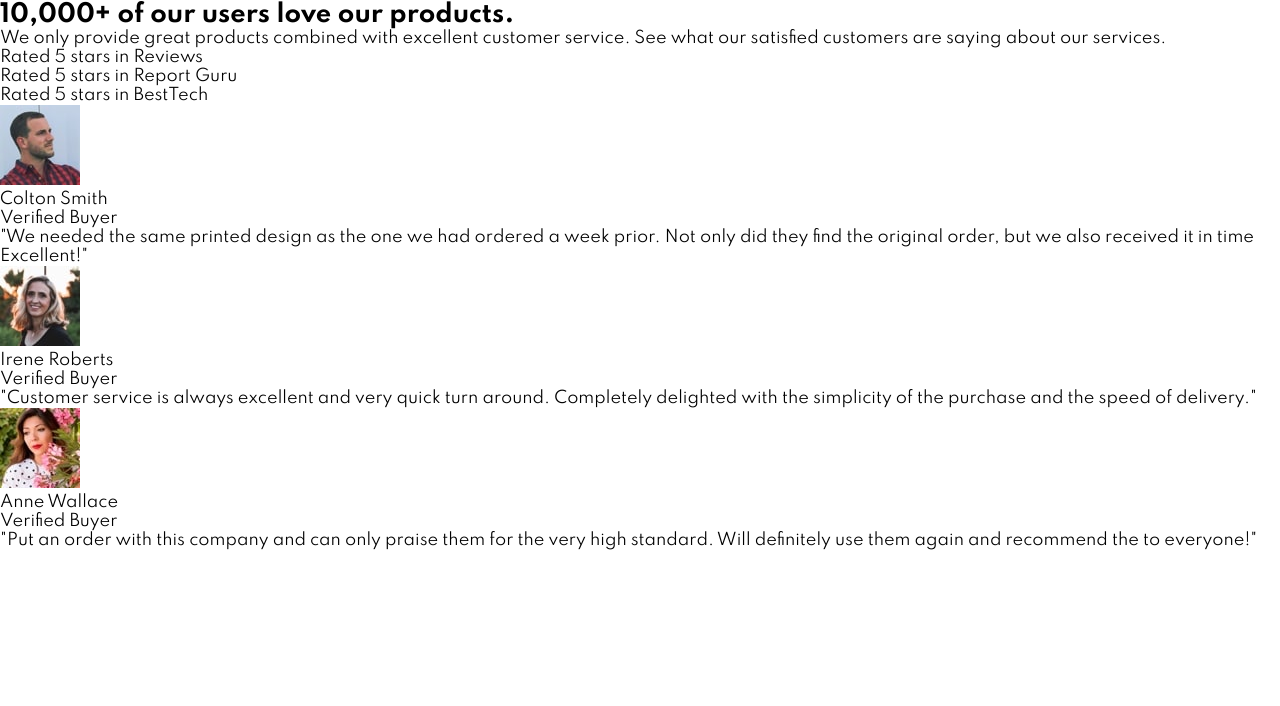
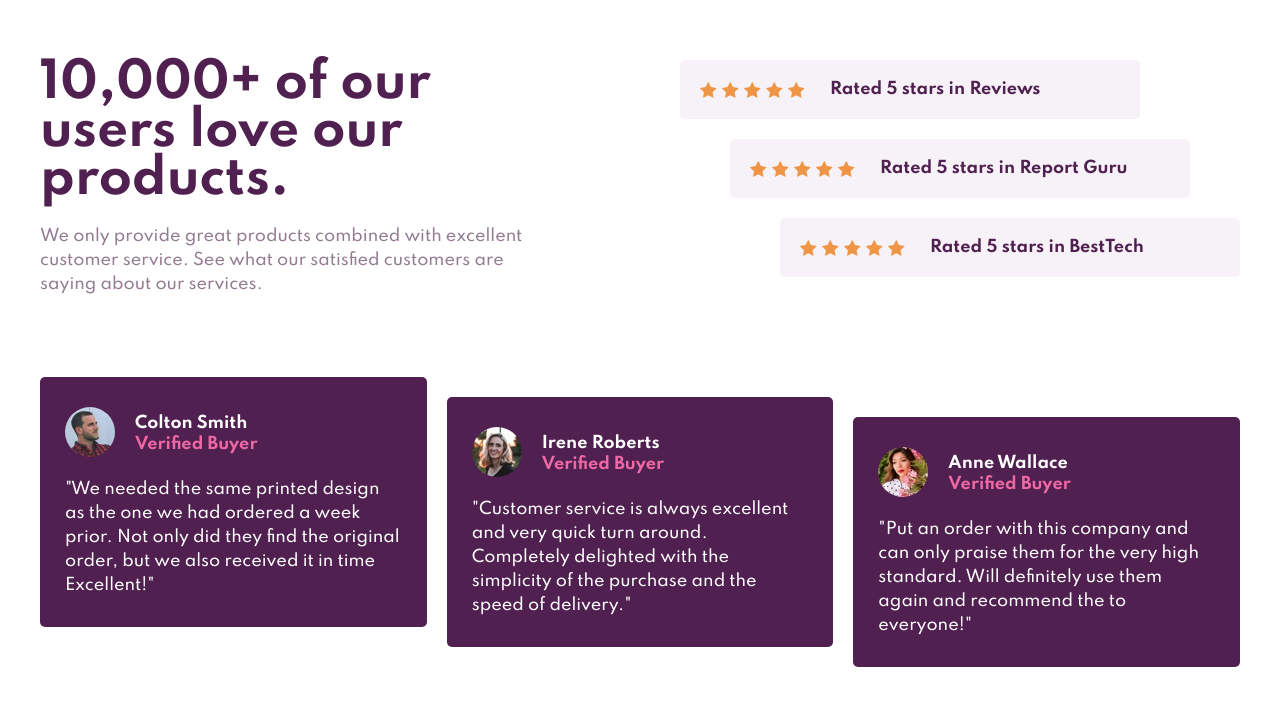
Before and after one commit to Esther-Cardoso/Social-Section, a plain HTML site: page index.html in a window 1280 px wide. Drawn offline with Linux system fonts and the light colour scheme.

Commit message:
Adicionei o css

```diff
--- a/index.html
+++ b/index.html
@@ -26,42 +26,59 @@
 
     <section class="stars">
       <div class="star-item">
+        <img src="./images/icon-star.svg" alt="">
+        <img src="./images/icon-star.svg" alt="">
+        <img src="./images/icon-star.svg" alt="">
+        <img src="./images/icon-star.svg" alt="">
+        <img src="./images/icon-star.svg" alt="">
         <p>Rated 5 stars in Reviews</p>
       </div>
       <div class="star-item">
+        <img src="./images/icon-star.svg" alt="">
+        <img src="./images/icon-star.svg" alt="">
+        <img src="./images/icon-star.svg" alt="">
+        <img src="./images/icon-star.svg" alt="">
+        <img src="./images/icon-star.svg" alt="">
         <p>Rated 5 stars in Report Guru</p>
       </div>
       <div class="star-item">
+        <img src="./images/icon-star.svg" alt="">
+        <img src="./images/icon-star.svg" alt="">
+        <img src="./images/icon-star.svg" alt="">
+        <img src="./images/icon-star.svg" alt="">
+        <img src="./images/icon-star.svg" alt="">
         <p>Rated 5 stars in BestTech</p>
       </div>
     </section>
 
-    <section class="opinions">
+    <section class="opinions col-2">
       <div class="opinions-item">
         <img src="./images/image-colton.jpg" alt="Colton Smith">
+        <div class="content">
           <p>Colton Smith</p>
           <span>Verified Buyer</span>
+        </div>
 
-        <p>"We needed the same printed design as the one we had ordered a week prior. Not only did they find the original order, but we also received it in time Excellent!"</p>
+        <p class="col-2">"We needed the same printed design as the one we had ordered a week prior. Not only did they find the original order, but we also received it in time Excellent!"</p>
       </div>
       <div class="opinions-item">
         <img src="./images/image-irene.jpg" alt="Irene Roberts">
+        <div class="content">
           <p>Irene Roberts</p>
           <span>Verified Buyer</span>
+        </div>
 
-        <p>"Customer service is always excellent and very quick turn around. Completely delighted with the simplicity of the purchase and the speed of delivery."</p>
+        <p class="col-2">"Customer service is always excellent and very quick turn around. Completely delighted with the simplicity of the purchase and the speed of delivery."</p>
       </div>
       <div class="opinions-item">
           <img src="./images/image-anne.jpg" alt="Anne Wallace">
+          <div class="content">
             <p>Anne Wallace</p>
             <span>Verified Buyer</span>
+          </div>
 
-        <p>"Put an order with this company and can only praise them for the very high standard. Will definitely use them again and recommend the to everyone!"</p>
+        <p class="col-2">"Put an order with this company and can only praise them for the very high standard. Will definitely use them again and recommend the to everyone!"</p>
       </div>
-      <!-- <picture>
-        <source media="(min-width: 400px)" srcset="./images/bg-pattern-bottom-desktop.svg">
-        <img src="./images/bg-pattern-bottom-mobile.svg" alt="">
-      </picture> -->
     </section>
   </div>
 </body>
--- a/style.css
+++ b/style.css
@@ -20,3 +20,111 @@
 body {
   font-family: 'Spartan', sans-serif;
 }
+
+.container {
+  max-width: 1200px;
+  margin: auto;
+  display: grid;
+  grid-template-columns: 1fr 1fr;
+  gap: 80px;
+  padding: 60px 0;
+}
+
+.col-2 {
+  grid-column: span 2;
+}
+
+.intro h1 {
+  color: var(--Very-Dark-Magenta);
+  font-size: 3rem;
+  font-weight: 700;
+  line-height: 1;
+  max-width: 12ch;
+}
+
+.intro p {
+  color: var(--Dark-Grayish-Magenta);
+  font-weight: 500;
+  font-size: 1rem;
+  line-height: 1.5;
+  margin-top: 20px;
+  max-width: 38ch;
+}
+
+.star-item {
+  display: flex;
+  align-items: center;
+  gap: 5px;
+  background: var(--Light-Grayish-Magenta);
+  padding: 20px;
+  margin-bottom: 20px;
+  border-radius: 5px;
+}
+
+.star-item p {
+  margin-left: 20px;
+  color: var(--Very-Dark-Magenta);
+  font-weight: 700;
+}
+
+.star-item:nth-child(1) {
+  margin-right: 100px;
+}
+
+.star-item:nth-child(2) {
+  margin-left: 50px;
+  margin-right: 50px;
+}
+
+.star-item:nth-child(3) {
+  margin-left: 100px;
+}
+
+.opinions {
+  display: grid;
+  grid-template-columns: repeat(3, 1fr);
+  gap: 20px;
+}
+
+.opinions-item {
+  background: var(--Very-Dark-Magenta);
+  padding: 30px 25px;
+  border-radius: 5px;
+
+  display: grid;
+  grid-template-columns: auto 1fr;
+  gap: 20px;
+  align-items: center;
+}
+
+.opinions-item img {
+  border-radius: 50%;
+  height: 50px;
+}
+
+.opinions-item p {
+  color: var(--White);
+  line-height: 1.5;
+  font-weight: 500;
+}
+
+.opinions-item span {
+  color: var(--Soft-Pink);
+}
+
+.content p, .content span {
+  font-weight: 700;
+}
+
+.opinions-item:nth-child(1) {
+  margin-bottom: 40px;
+}
+
+.opinions-item:nth-child(2) {
+  margin-top: 20px;
+  margin-bottom: 20px;
+}
+
+.opinions-item:nth-child(3) {
+  margin-top: 40px;
+}
```
Lines whose indentation alone changed are shown as unchanged.
